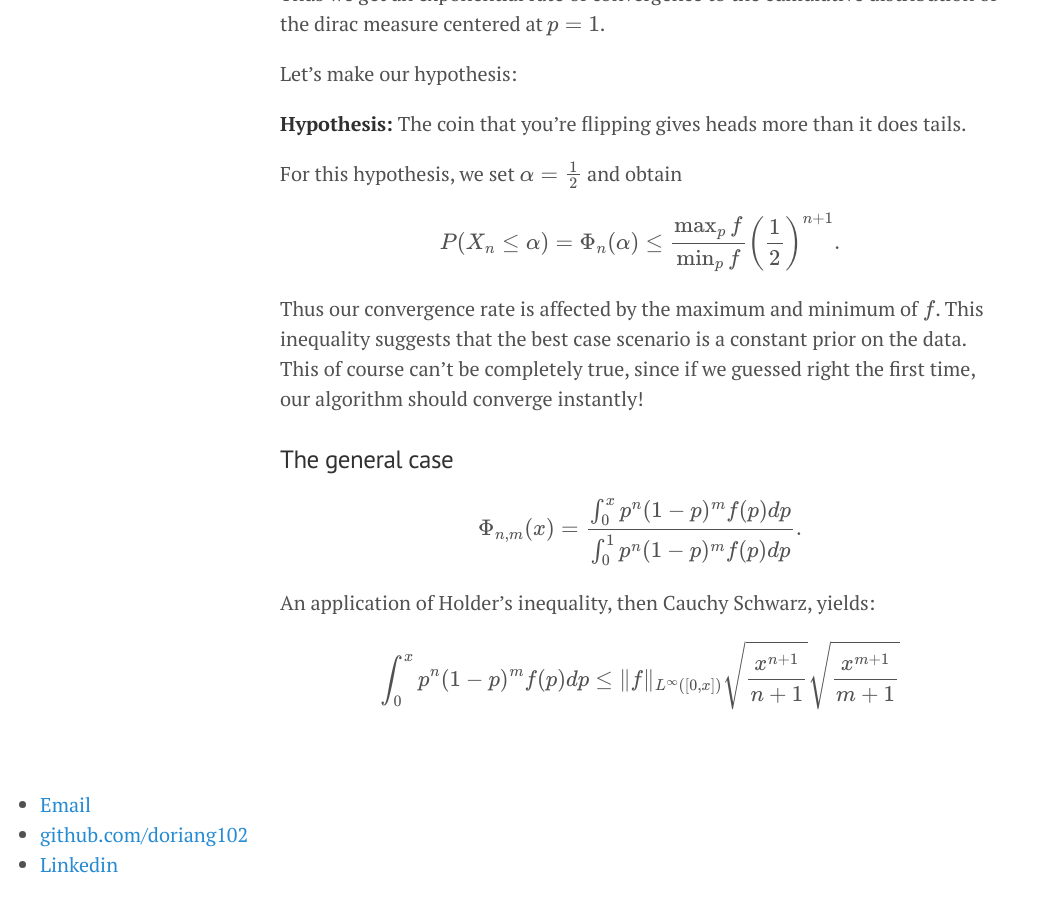
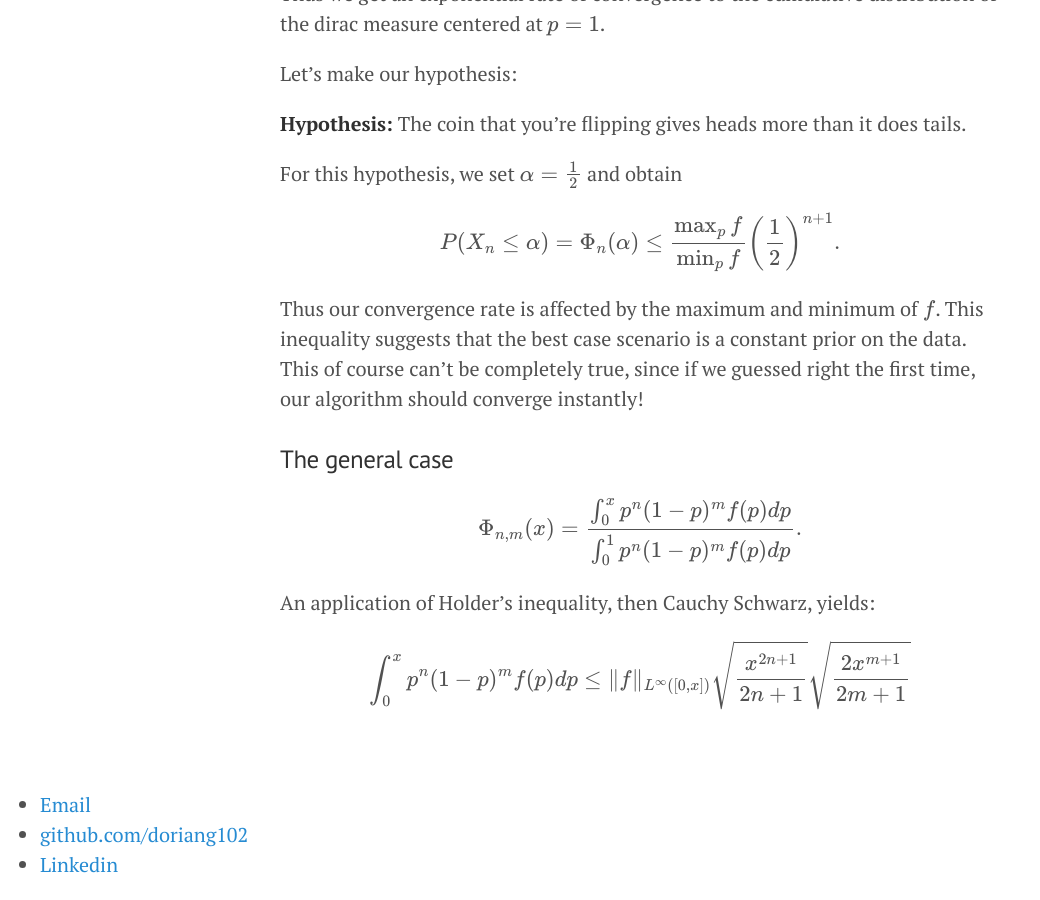
Before and after one commit to doriang102/doriang102.github.io, a Jekyll site: the page built from _posts/2017-06-10-hypothesis-testing-part-2.md, in a window 1280 px wide and 900 px high, scrolled down 1890 px. Shown: the whole window, without its empty margins (0-1040 px from the left). Built offline with Jekyll 4.4.1, drawn with Linux system fonts in a browser that asks for light colours; our own code applies the rules of GitHub Pages for plain Markdown files; formulas are drawn with MathJax 3.

```diff
--- a/_posts/2017-06-10-hypothesis-testing-part-2.md
+++ b/_posts/2017-06-10-hypothesis-testing-part-2.md
@@ -64,4 +64,4 @@ $$ \Phi_{n,m}(x) = \frac{\int_0^x p^n(1-p)^m f(p) dp }{\int_0^1 p^n (1-p)^mf(p)
 
 An application of Holder's inequality, then Cauchy Schwarz, yields:
 
-$$ \int_0^x p^n(1-p)^m f(p) dp \leq \|f\|_{L^{\infty}([0,x])} \sqrt{\frac{x^{n+1}}{n+1}}\sqrt{\frac{x^{m+1}}{m+1}}$$
+$$ \int_0^x p^n(1-p)^m f(p) dp \leq \|f\|_{L^{\infty}([0,x])} \sqrt{\frac{x^{2n+1}}{2n+1}}\sqrt{\frac{2x^{m+1}}{2m+1}}$$
```
